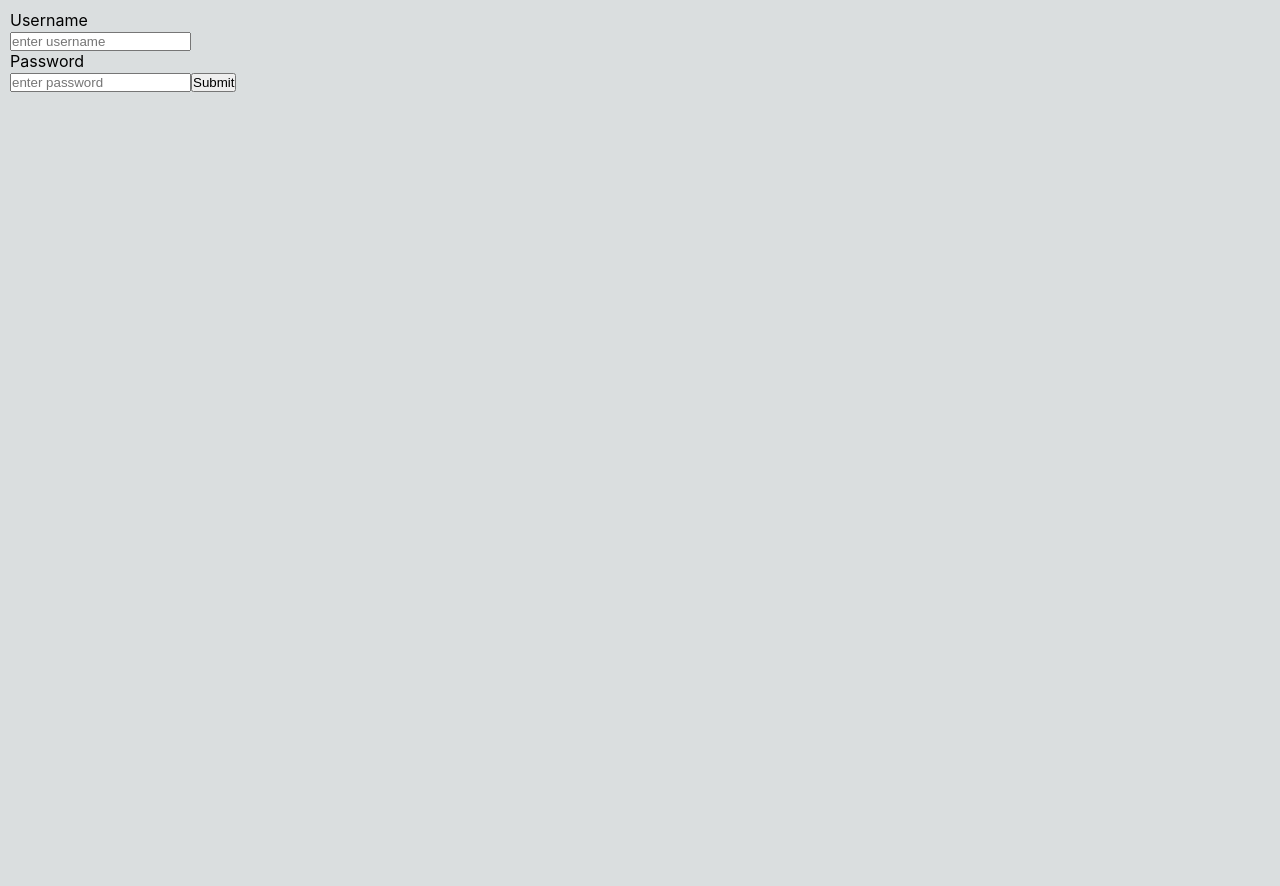
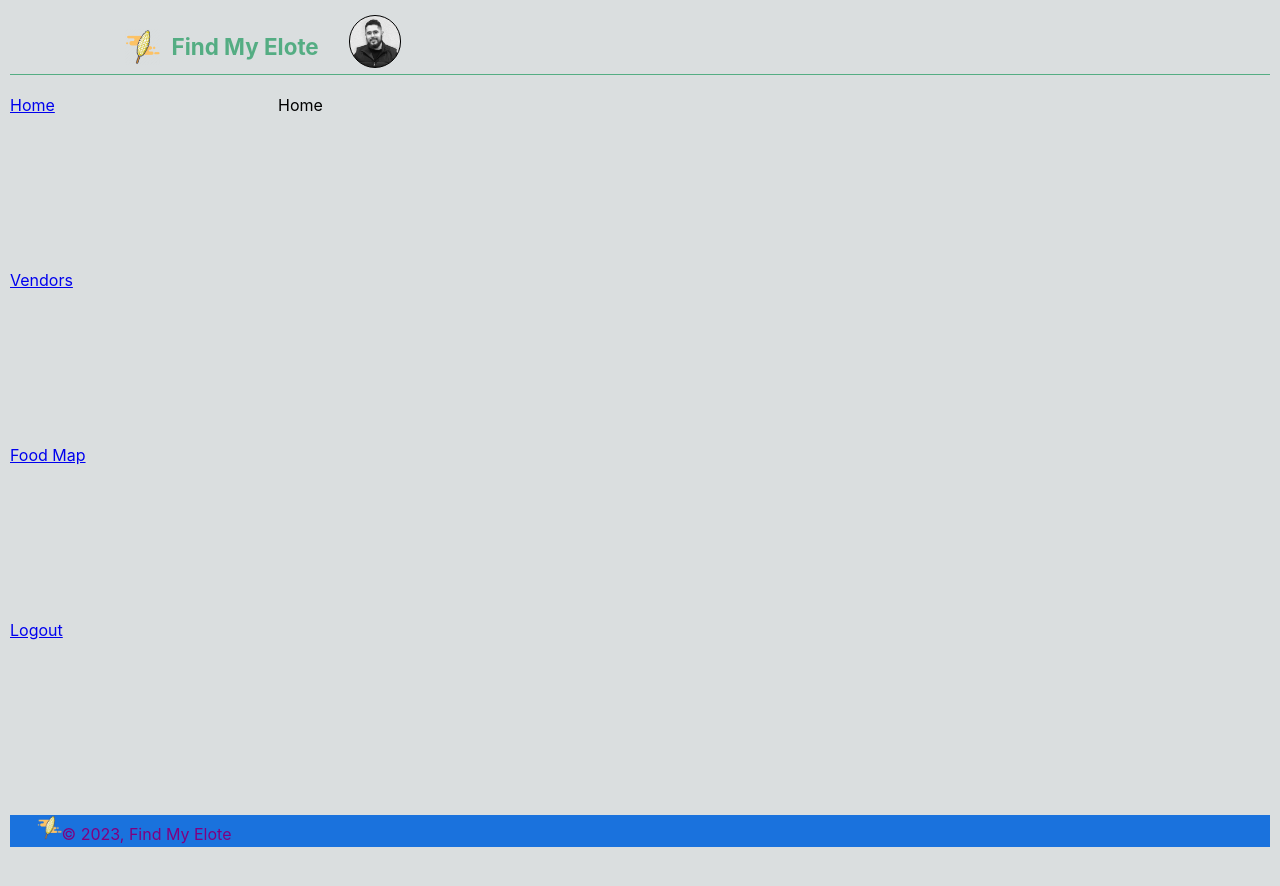
Before and after one commit to rmar72/find-my-elote, a React (Vite) app in the folder frontend/: page / in a window 1280 px wide. Before the commit this address led to /login. Shown: the top 886 px of the page. Before the commit the page ends 800 px from the top, so only its background shows below. Built offline with nearby package versions, Linux system fonts and the light colour scheme.

Commit message:
router restructure, going with route jsx style

```diff
--- a/frontend/src/App.tsx
+++ b/frontend/src/App.tsx
@@ -1,13 +1,16 @@
-import { RouterProvider, createBrowserRouter } from "react-router-dom"
-import Routes from "./routes"
+import { Outlet } from "react-router-dom"
 import "./App.css"
+import SideBar from "./components/SideBar"
+import Header from "./components/Header"
+import Footer from "./components/Footer"
 
 function App() {
-  const router = createBrowserRouter(Routes())
-
   return (
     <div className="container">
-      <RouterProvider router={router} />
+      <Header />
+      <SideBar />
+      <Outlet />
+      <Footer />
     </div>
   )
 }
--- a/frontend/src/main.tsx
+++ b/frontend/src/main.tsx
@@ -1,14 +1,42 @@
 import React from "react"
 import ReactDOM from "react-dom/client"
+import {
+  RouterProvider,
+  createBrowserRouter,
+  createRoutesFromElements,
+  Route,
+} from "react-router-dom"
+import "./index.css"
 import { Provider } from "react-redux"
 import { store } from "./app/store"
 import App from "./App"
-import "./index.css"
+import ErrorPage from "./pages/error-page"
+import { Vendors } from "./features/vendors/Vendors"
+import FoodMap from "./features/foodMap/FoodMap"
+import Home from "./pages/Home"
+import Login from "./pages/Login"
+import Logout from "./pages/Logout"
+import { ProtectedRootRoute } from "./routes/ProtectedRootRoute"
+
+const router = createBrowserRouter(
+  createRoutesFromElements(
+    <Route path="/" element={<App />} errorElement={<ErrorPage />}>
+      <Route index={true} path="/" element={<Home />} />
+      <Route path="/login" element={<Login />} />
+      <Route path="/logout" element={<Logout />} />
+      {/* <Route path="/register" element={<RegisterScreen />} /> */}
+      <Route path="" element={<ProtectedRootRoute />}>
+        <Route path="/vendors" element={<Vendors />} />
+        <Route path="/foodMap" element={<FoodMap />} />
+      </Route>
+    </Route>,
+  ),
+)
 
 ReactDOM.createRoot(document.getElementById("root")!).render(
   <Provider store={store}>
     <React.StrictMode>
-      <App />
+      <RouterProvider router={router} />
     </React.StrictMode>
   </Provider>,
 )
--- a/frontend/src/routes/ProtectedRootRoute.tsx
+++ b/frontend/src/routes/ProtectedRootRoute.tsx
@@ -1,8 +1,5 @@
 import { Navigate, Outlet } from "react-router-dom"
 import { useAppSelector } from "../app/hooks"
-import SideBar from "../components/SideBar"
-import Header from "../components/Header"
-import Footer from "../components/Footer"
 
 export const ProtectedRootRoute = () => {
   const { user: userAuthenticated } = useAppSelector(
@@ -13,12 +10,5 @@ export const ProtectedRootRoute = () => {
     return <Navigate to="/login" />
   }
 
-  return (
-    <>
-      <Header />
-      <SideBar />
-      <Outlet />
-      <Footer />
-    </>
-  )
+  return <Outlet />
 }
--- a/frontend/src/routes/index.tsx
+++ /dev/null
@@ -1,80 +0,0 @@
-import { ProtectedRootRoute } from "./ProtectedRootRoute"
-import ErrorPage from "../pages/error-page"
-import { Vendors } from "../features/vendors/Vendors"
-import FoodMap from "../features/foodMap/FoodMap"
-import Home from "../pages/Home"
-import Login from "../pages/Login"
-import Logout from "../pages/Logout"
-import { useAppSelector } from "../app/hooks"
-
-export const Routes = () => {
-  const { user } = useAppSelector((state: { auth: any }) => state?.auth)
-
-  // routes
-  const routesForAuthenticatedOnly = [
-    {
-      path: "/",
-      element: <ProtectedRootRoute />,
-      errorElement: <ErrorPage />,
-      // loader: rootLoader,
-      // action: rootAction,
-      children: [
-        {
-          index: true,
-          element: <Home />,
-        },
-        {
-          path: "vendors",
-          element: <Vendors />,
-        },
-        {
-          path: "foodMap",
-          element: <FoodMap />,
-        },
-        {
-          path: "logout",
-          element: <Logout />,
-        },
-        // {
-        //   path: "contacts/:contactId",
-        //   element: <Contact />,
-        //   loader: contactLoader,
-        // },
-      ],
-    },
-  ]
-
-  // routes
-  const routesForPublic = [
-    // {
-    //   path: "home",
-    //   element: <Home />,
-    // },
-    {
-      path: "about-us",
-      element: <div>About Us</div>,
-    },
-  ]
-
-  // routes
-  const routesForNotAuthenticatedOnly = [
-    {
-      path: "login",
-      element: <Login />,
-    },
-  ]
-
-  return [
-    // ok
-    ...routesForPublic,
-
-    // if there is a token then empty array (nada)
-    // if there is no token then spread the routesNotAuthOnly
-    ...(!!user ? [] : routesForNotAuthenticatedOnly),
-
-    // curious, token or no token we enable these routes hmm?
-    ...routesForAuthenticatedOnly,
-  ]
-}
-
-export default Routes
```
